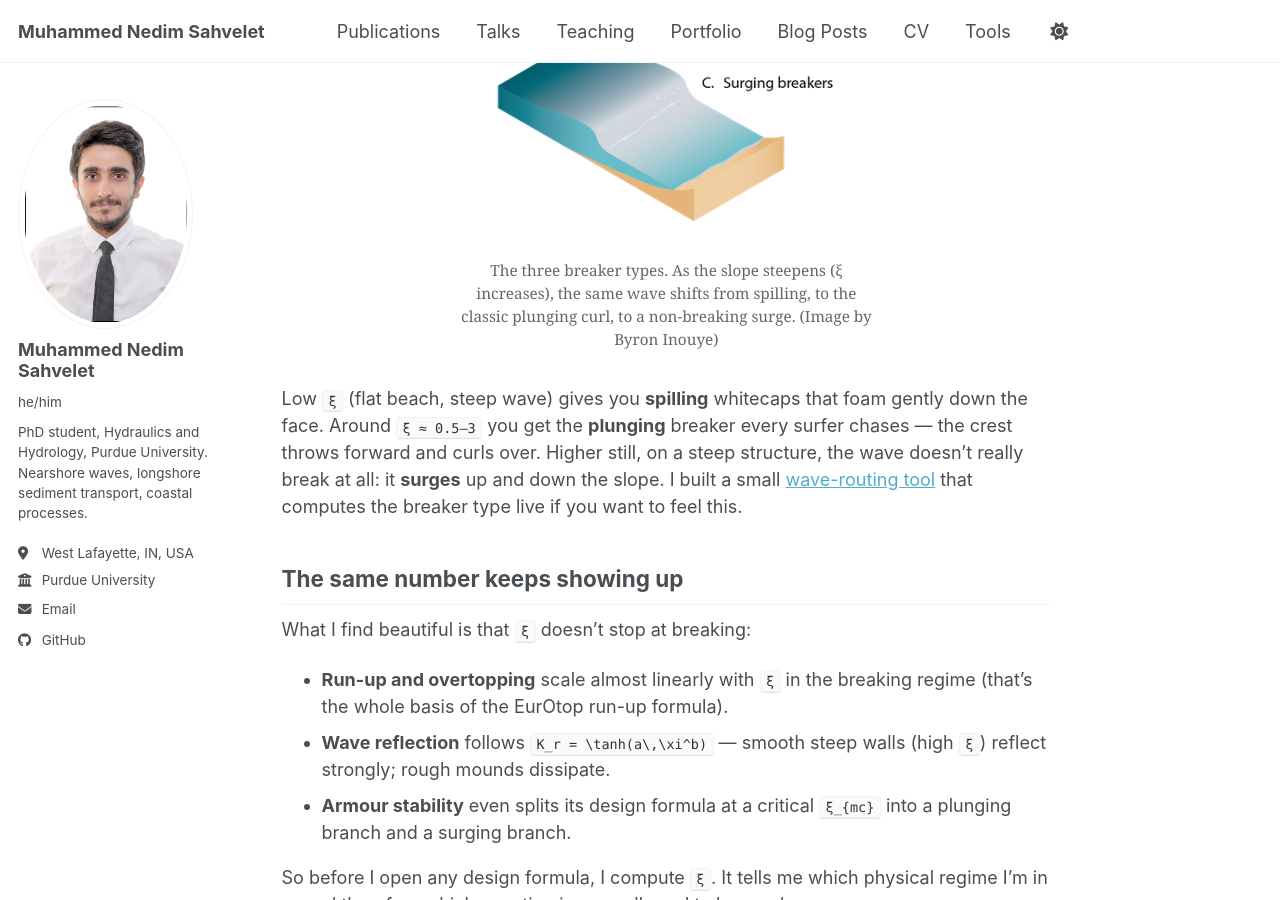
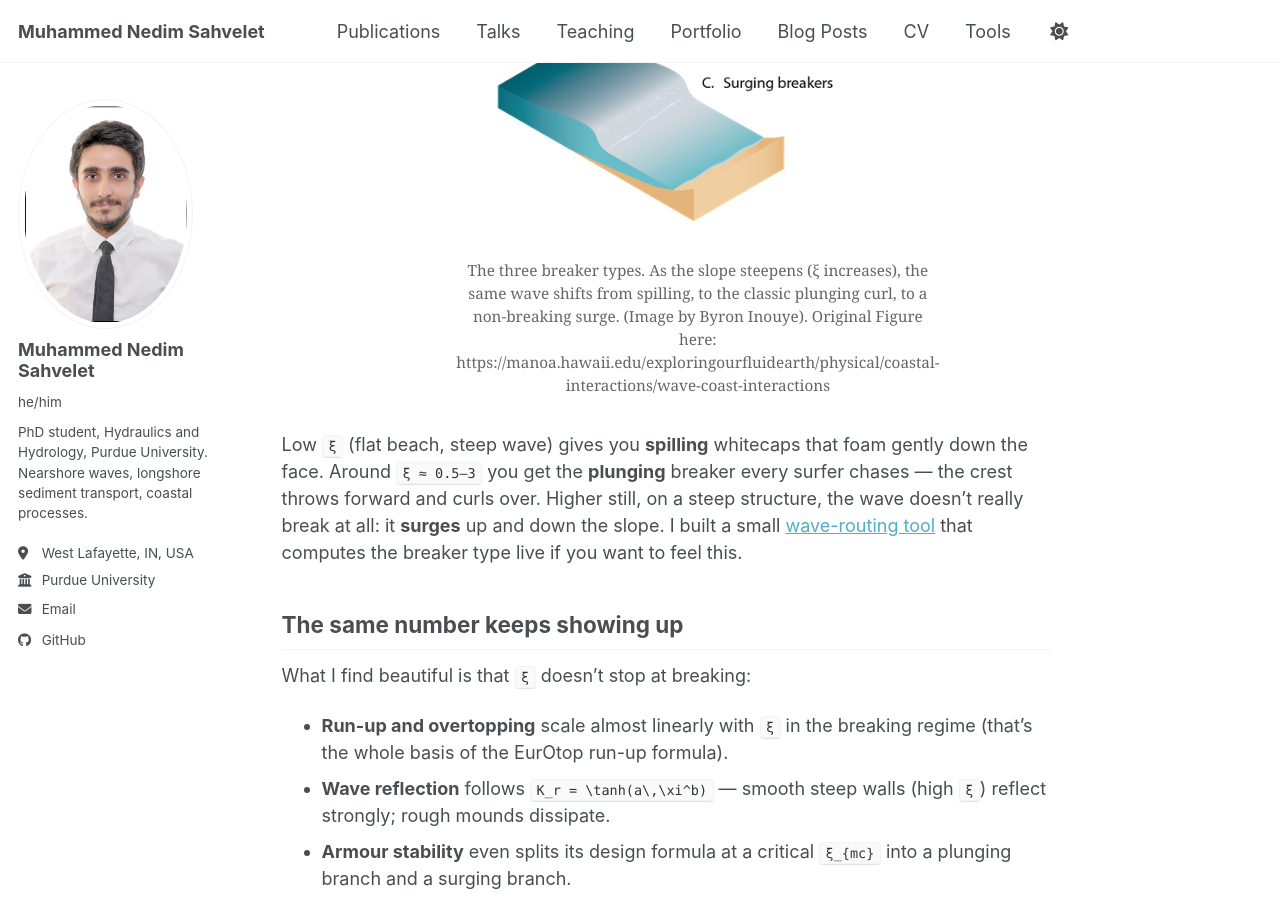
Before and after one commit to mnsahvelet/mnsahvelet.github.io, a Jekyll site: the page built from _posts/2026-08-08-iribarren-number.md, in a window 1280 px wide and 900 px high, scrolled down 953 px. Built offline with Jekyll 4.4.1, drawn with Linux system fonts in a browser that asks for light colours; a script bundle is joined from its source files by our own code; library files that are not in the unit come from our copies.

Commit message:
Update figure caption with original source link
Added a reference to the original figure source in the caption.

```diff
--- a/_posts/2026-08-08-iribarren-number.md
+++ b/_posts/2026-08-08-iribarren-number.md
@@ -27,7 +27,7 @@ The same wave breaks in completely different ways depending on the slope it meet
        style="width:100%;height:auto;border-radius:8px;">
   <figcaption style="font-size:0.85em;color:#666;margin-top:0.4rem;">
     The three breaker types. As the slope steepens (ξ increases), the same wave shifts from
-    spilling, to the classic plunging curl, to a non-breaking surge. (Image by Byron Inouye)
+    spilling, to the classic plunging curl, to a non-breaking surge. (Image by Byron Inouye). Original Figure here: https://manoa.hawaii.edu/exploringourfluidearth/physical/coastal-interactions/wave-coast-interactions
 
 
   </figcaption>
```
